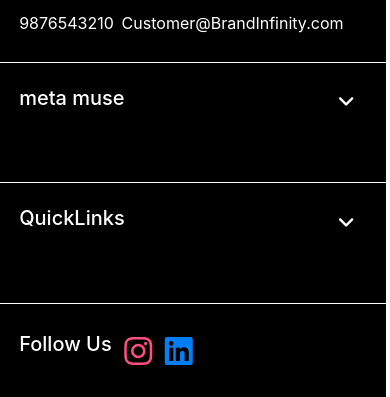
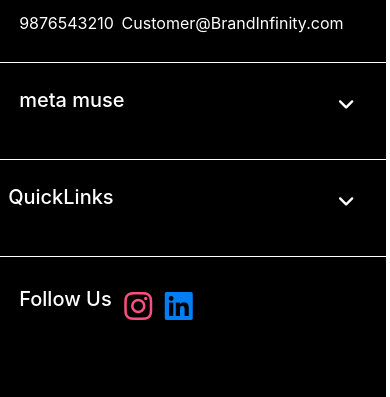
Before and after one commit to Rupam-B/Appscrip-task-Rupam, a React (Create React App) app: page / in a window 390 px wide. Shown: the part 766-1163 px from the top of the page. Built offline with nearby package versions, Linux system fonts and the light colour scheme; no server answers.

Commit message:
footer modified 9

```diff
--- a/src/components/Footer/FooterStyle.css
+++ b/src/components/Footer/FooterStyle.css
@@ -133,13 +133,12 @@
     }
 
     .Footter-sub-bottom-div-one{
-        padding: 2vh 5vw;
+        padding: 2vh 8vw 8vw 5vw;
         display: flex;
         justify-content: space-between;
         padding-right: 8vw;
         align-items: center;
         position: relative;
-        padding-bottom: 7vh;
     }
     .meta-muse-mobile-footer-line{
         display: block;
@@ -151,14 +150,13 @@
         left: 0;
     }
     .Footter-sub-bottom-div-two{
-        padding-top: 2vh 5vw;
+        padding: 2vh 5vw 8vw 1vh;
         display: flex;
         justify-content: space-between;
         padding-right: 8vw;
         align-items: center;
         position: relative;
-        padding-left: 5vw;
-        padding-bottom: 7vh;
+
     }
     .quick-links-mobile-footer-line{
         display: block;
@@ -170,13 +168,11 @@
         left: 0;
     }
     .Footter-sub-bottom-div-three{
-        padding-top: 2vh 5vw;
+        padding: 2vh 45% 8vh 5vw;
         display: flex;
         justify-content: space-between;
         padding-right: 50%;
         align-items: center;
-        padding-bottom: 3vh;
-        padding-left: 5vw;
     }
     .hide-angle-down-large{
         display: block;
```
